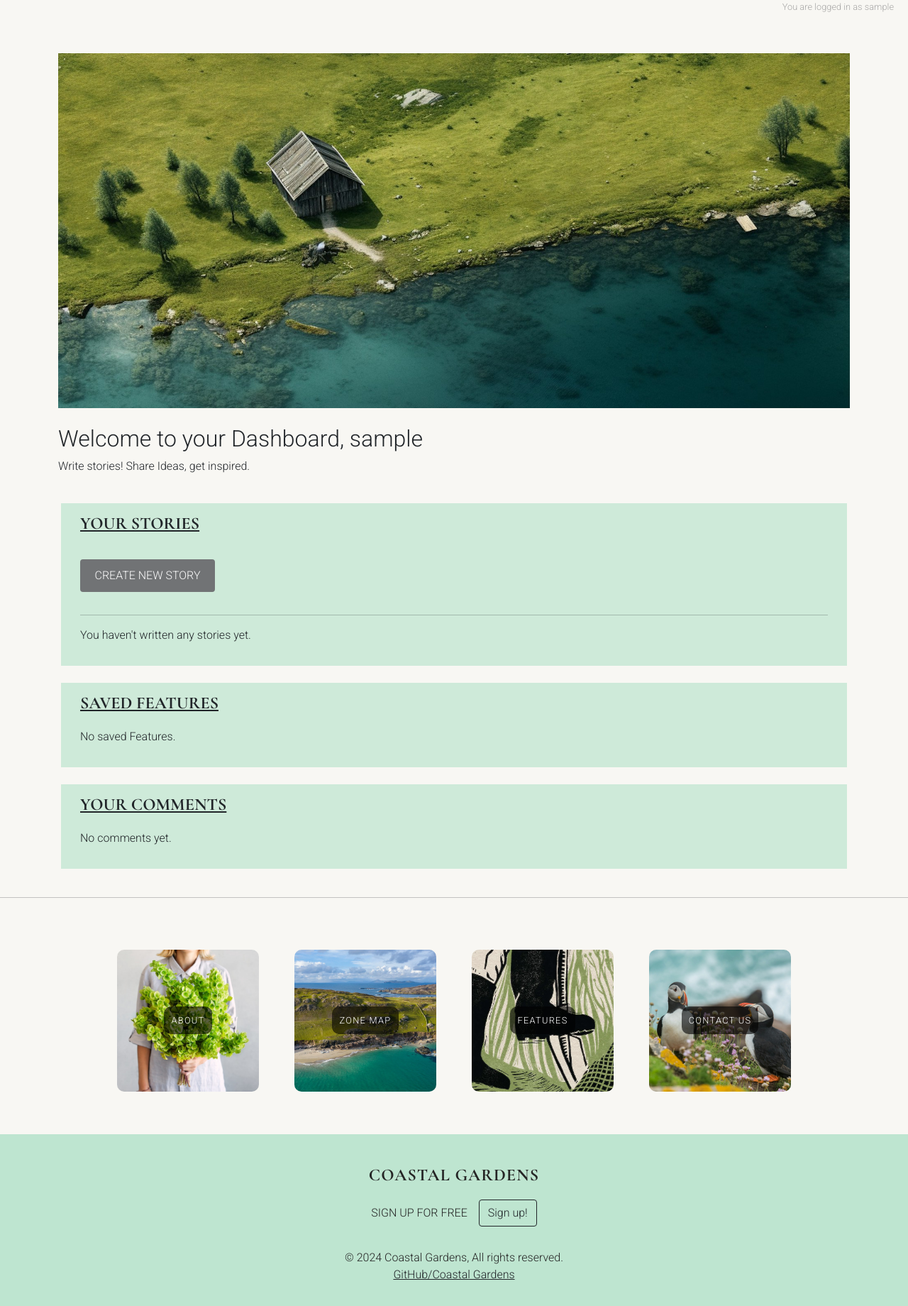
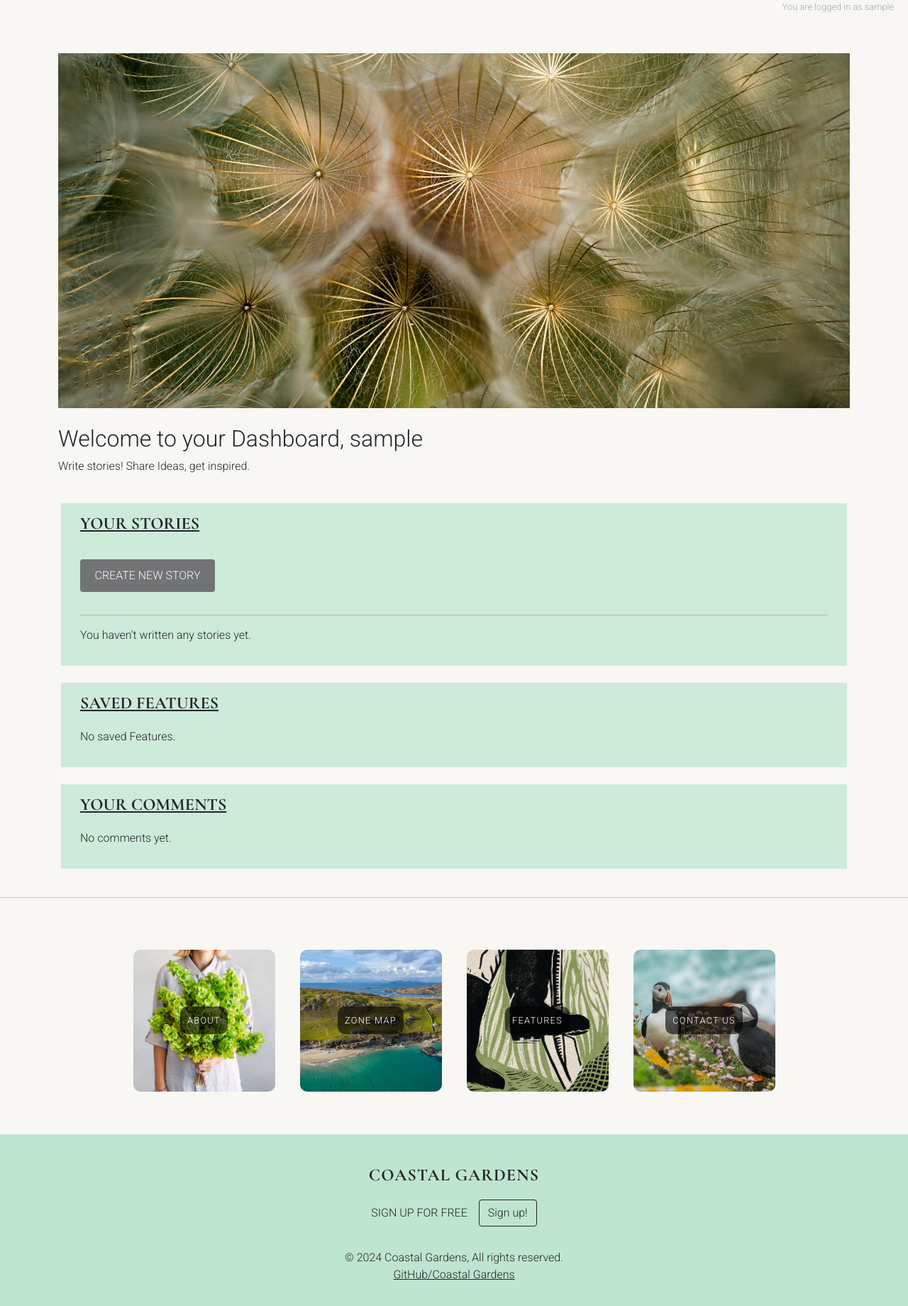
Before and after one commit to LemmenAid/coastal-gardens, a Django app: page /dashboard/ in a window 1280 px wide. Shown: the part 60-1900 px from the top of the page at 71% size. Run offline with Django 4.2, Linux system fonts and the light colour scheme; the visitor is signed in with stand-in values (Sample User, id 1); data that the repository does not hold is empty.

Commit message:
Change image dashboard to dandelion

```diff
--- a/dashboard/templates/dashboard/dashboard.html
+++ b/dashboard/templates/dashboard/dashboard.html
@@ -8,7 +8,7 @@
     <div class="row mb-4">
         <div class="col-12">
             <div class="top-image-container">
-                <img src="{% static 'images/above.jpg' %}" class="top-image" alt="Coastal image">
+                <img src="{% static 'images/dashboard2.jpg' %}" class="top-image" alt="Coastal image">
             </div>
         </div>
     </div>
--- a/static/css/style.css
+++ b/static/css/style.css
@@ -205,7 +205,7 @@ body {
     justify-content: center;
     flex-wrap: wrap;
     margin-top: 2rem;
-    gap: 20px;
+    gap: 5px;
     width: 100%;
     padding-bottom: 25px;
     padding-top: 10px;
```
Also changed, not shown: README-files/dashboard.png, README.md, static/images/dashboard2.jpg (added), 2 other files.
